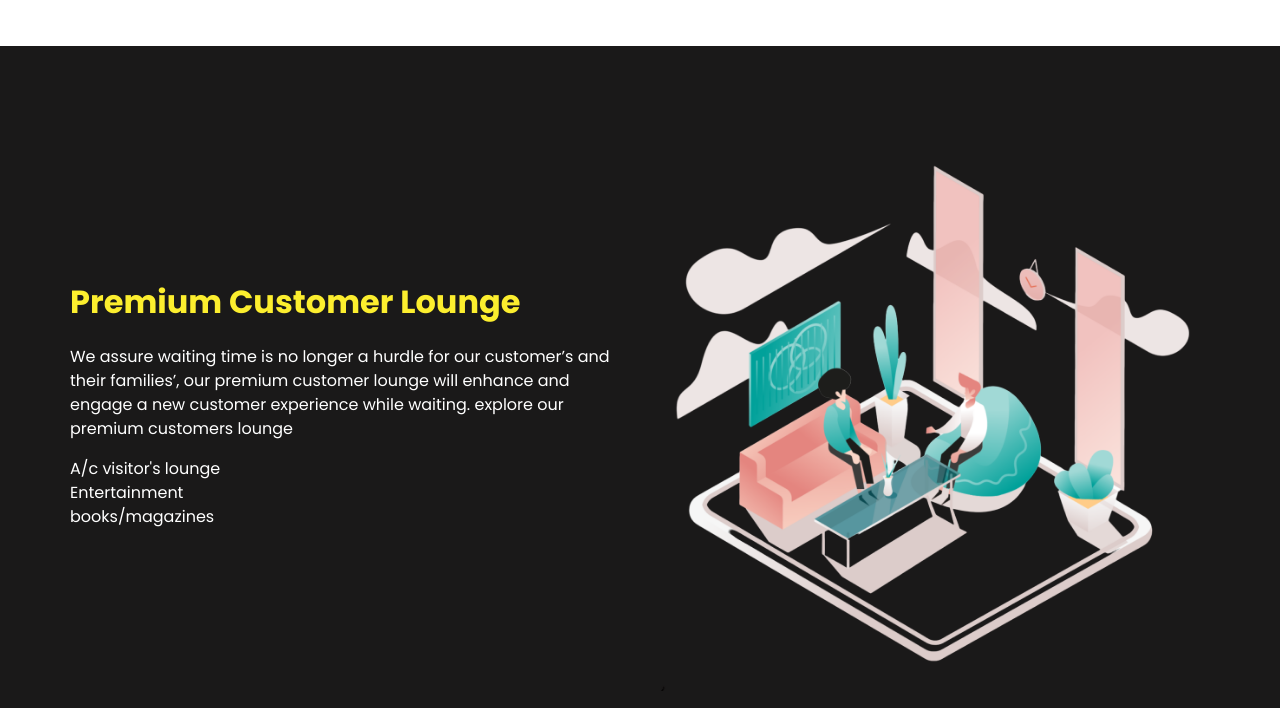
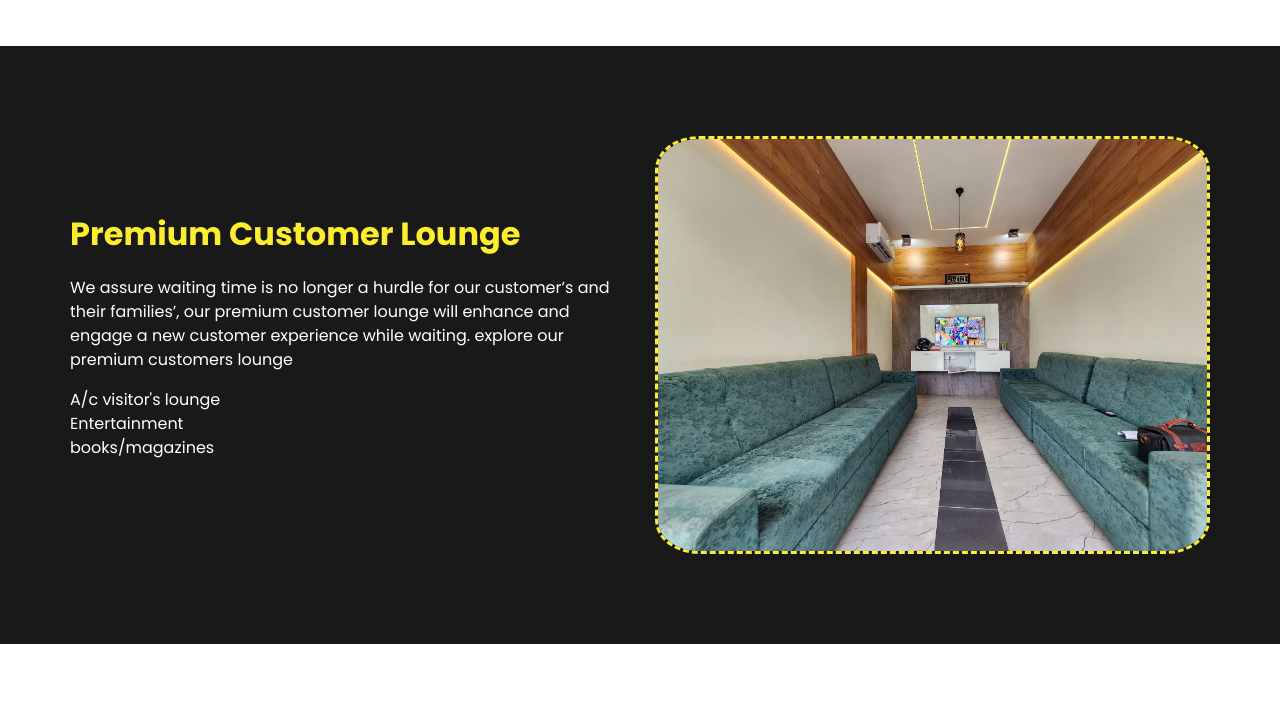
Before and after one commit to C4Clean/c4clean-web, a plain HTML site: page index.html in a window 1280 px wide. Shown: the part 3020-3728 px from the top of the page. Drawn offline with nearby package versions, Linux system fonts and the light colour scheme.

Commit message:
Add files via upload

```diff
--- a/index.html
+++ b/index.html
@@ -634,7 +634,7 @@ core performance.
         </div>
         <div class="col-md-6 ">
           <div class="img-box">
-            <img src="images/d (4)-Photoroom.png" alt="">
+            <img src="images/launchimage.jpg" alt="" style="border-radius: 8%; border-color: #fcee2e;border-style:dashed ;">
           </div>
         </div>
 
```
